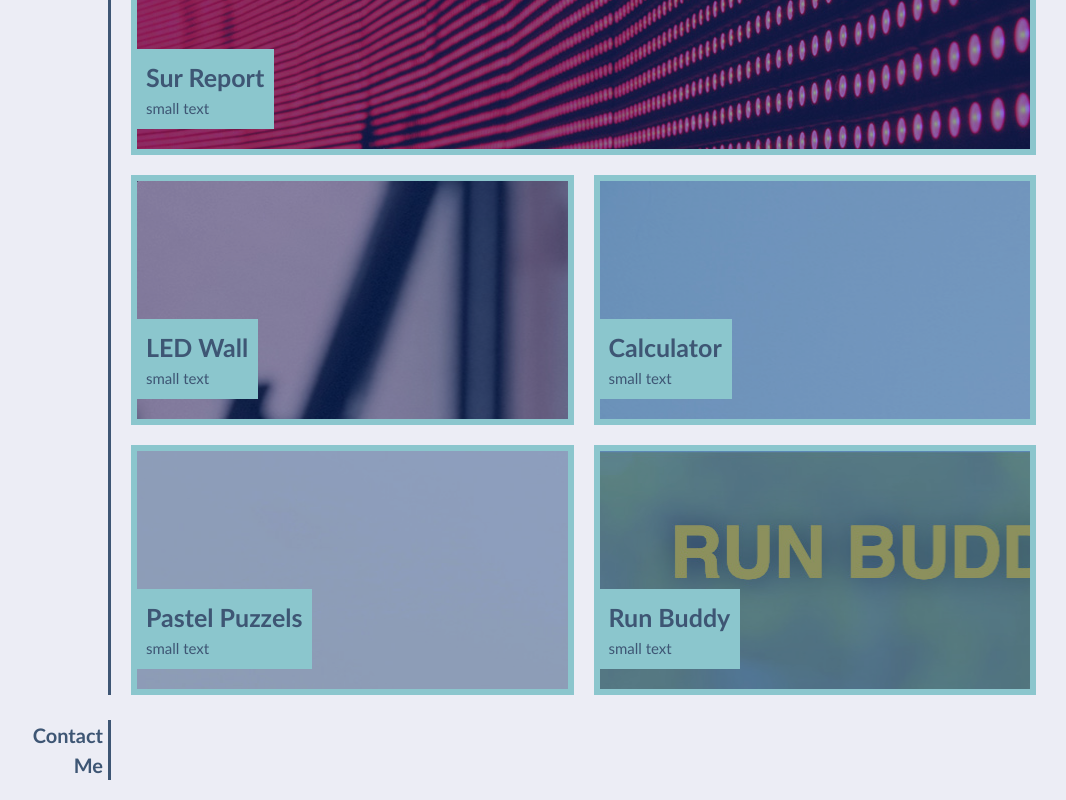
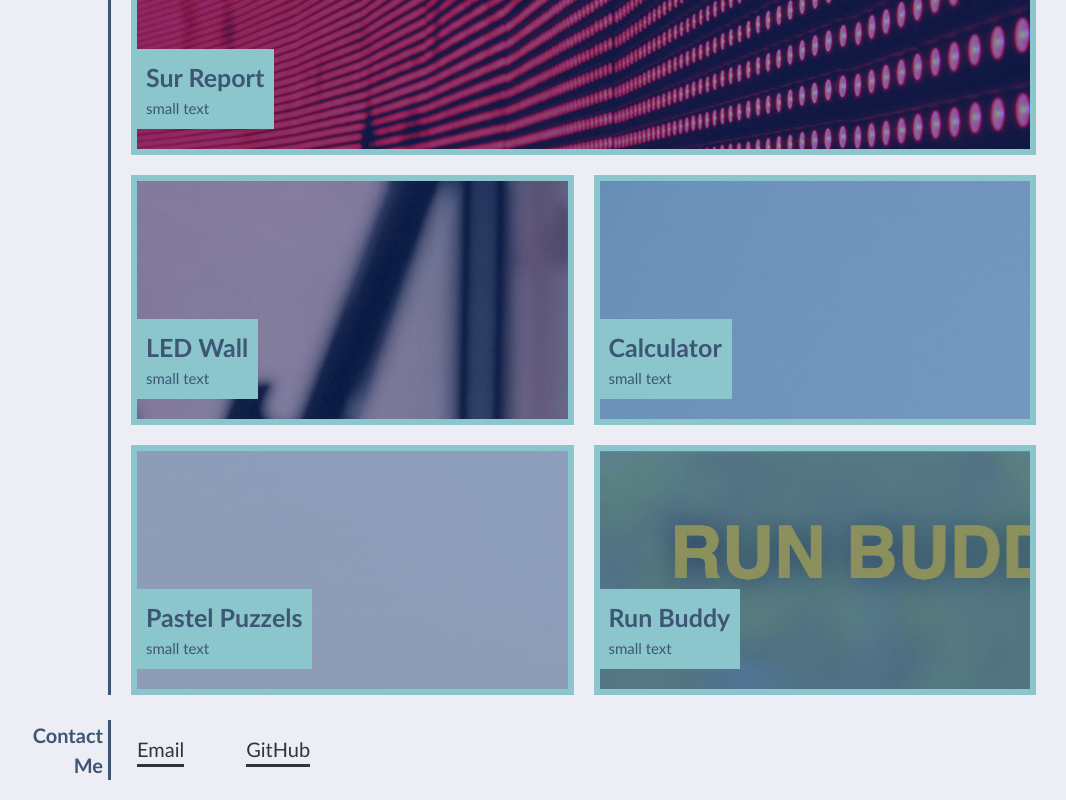
Before and after one commit to Mingzhao91/portfolio, a plain HTML site: page index.html in a window 1280 px wide. Shown: the part 736-1536 px from the top of the page, without its empty margins (214-1280 px from the left). Drawn offline with Linux system fonts and the light colour scheme.

Commit message:
add styles to contact me section

```diff
--- a/assets/css/style.css
+++ b/assets/css/style.css
@@ -4,6 +4,7 @@
   --secondary-color: #30343c;
   --tertiary-color: #3e5674;
   --background-color: #ecedf5;
+  --light-color: #ffffff;
   --box-shadow: inset 0 0 0 200rem rgb(3 46 137 / 45%);
 }
 
@@ -102,7 +103,7 @@ p {
 
 /* change link color when hover navigation item */
 .header-nav-list-item:hover .header-nav-link {
-  color: #fff;
+  color: var(--light-color);
 }
 
 /* set background image for banner */
@@ -201,7 +202,6 @@ p {
 /* project subtitle */
 .project-info {
   background-color: var(--primary-color);
-
   align-self: flex-end;
   margin-bottom: 2rem;
   padding: 1rem;
@@ -245,6 +245,41 @@ p {
 .work-content__part--small {
   flex: 1 0 45%;
   height: 25rem;
+}
+
+/* use flex for contact wrapper */
+.contact-section {
+  display: flex;
+  align-items: center;
+  gap: 4rem;
+}
+
+/* style for each item inside unorder list in header */
+.contact-link-wrapper {
+  padding: 0.6rem;
+  margin-right: 1rem;
+  transition: background-color 0.3s linear;
+}
+
+/* style for each individual link in header navigation */
+.contact-link {
+  font-size: 2rem;
+  text-decoration: none;
+  color: var(--secondary-color);
+  border-bottom: 0.3rem solid var(--secondary-color);
+  display: inline-block;
+  transition: all 0.3s linear;
+}
+
+/* change background color when hover navigation item */
+.contact-link-wrapper:hover {
+  background-color: var(--primary-color);
+}
+
+/* change link color when hover navigation item */
+.contact-link-wrapper:hover .contact-link {
+  color: var(--light-color);
+  border-color: var(--primary-color);
 }
 
 /* main container ends here */
@@ -472,7 +507,7 @@ p {
   /* page wrapper ends here */
 }
 
-/* media query for landscape device */
+/* media query for landscape device or above */
 @media only screen and (min-width: 768px) {
   /* banner starts here */
   .hero-banner {
@@ -515,11 +550,11 @@ p {
 }
 
 /* media query for laptop */
-@media only screen and (min-width: 992px) {
-}
+/* @media only screen and (min-width: 992px) {
+} */
 
 /* media query for desktop */
-@media only screen and (min-width: 1200px) {
-}
+/* @media only screen and (min-width: 1200px) {
+} */
 
 /* porfolio styling ends Here */
--- a/index.html
+++ b/index.html
@@ -112,7 +112,17 @@
     <section class="page-section contact"
              id="contact">
       <h2 class="page-section__header">Contact Me</h2>
-      <section class="page-section__content"></section>
+      <section class="page-section__content contact-section">
+        <section class="contact-link-wrapper">
+          <a class="contact-link"
+             href="mailto:edwardwhite7@hotmail.com">Email</a>
+        </section>
+        <section class="contact-link-wrapper">
+          <a class="contact-link"
+             href="https://github.com/Mingzhao91"
+             target="_blank">GitHub</a>
+        </section>
+      </section>
     </section>
   </main>
 </body>
```
